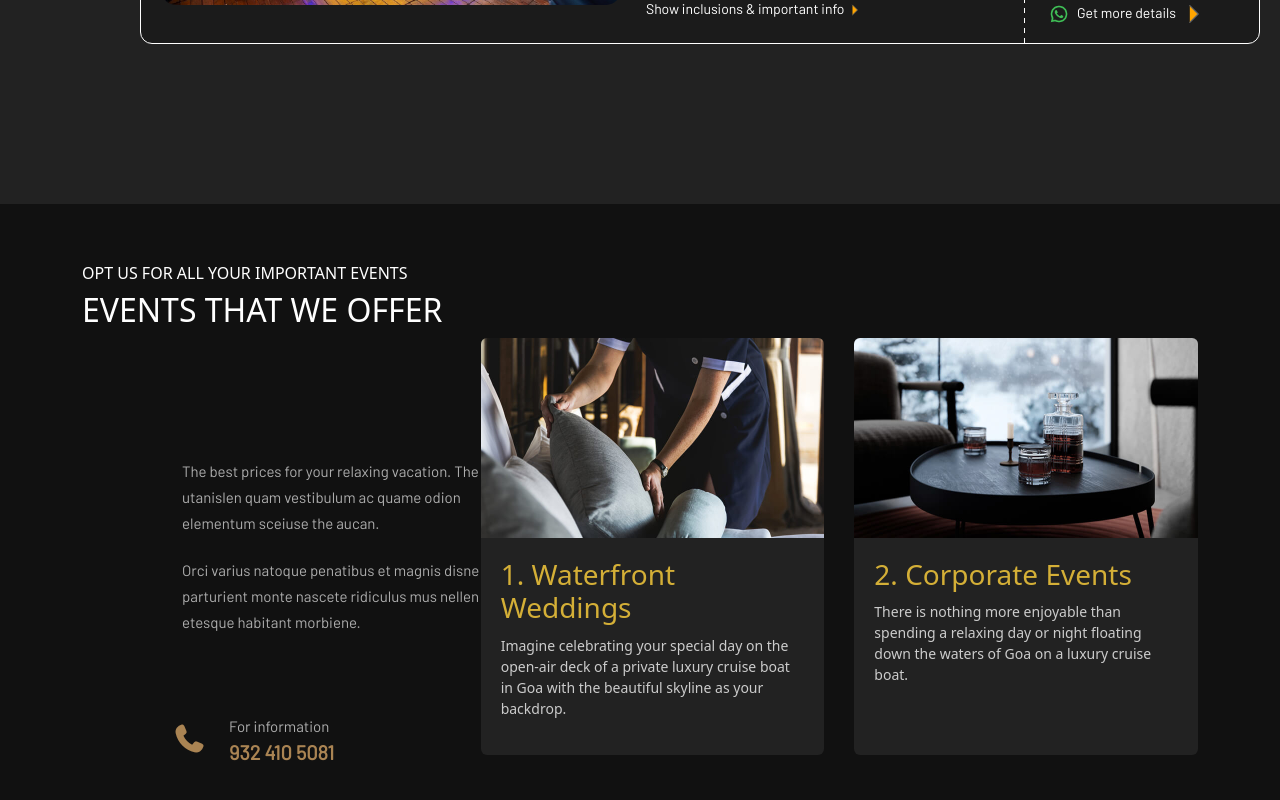
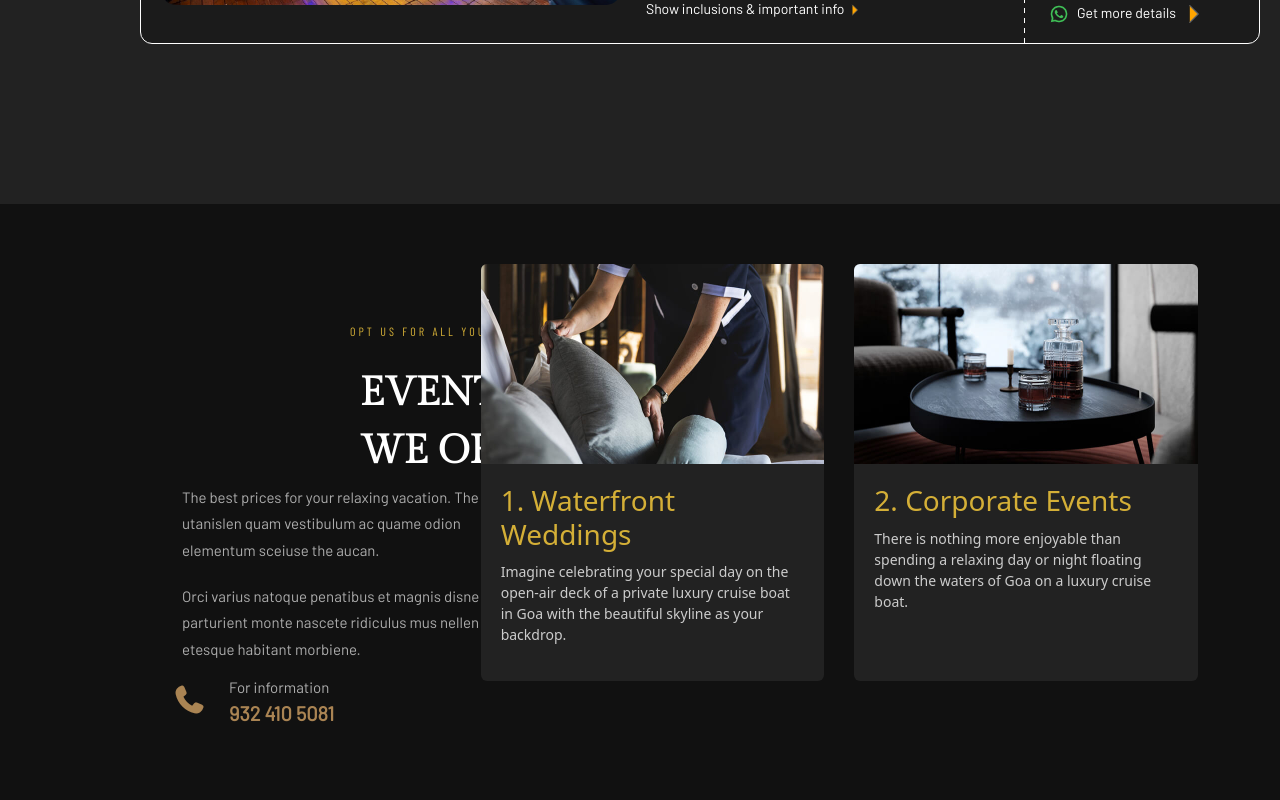
Before and after one commit to Kratagya-Webkorps/nautiamigo-angular, an Angular app: page / in a window 1280 px wide. Shown: the part 4562-5362 px from the top of the page. Built offline with nearby package versions, Linux system fonts and the light colour scheme.

Commit message:
add minor changes to css

```diff
--- a/src/app/events-section-latest/events-section.component.css
+++ b/src/app/events-section-latest/events-section.component.css
@@ -129,7 +129,7 @@ swiper-slide {
 }
 .contact-info {
   position: absolute;
-  top: 375px;
+  top: 410px;
   left: 90px;
 }
 .info-label {
@@ -142,7 +142,7 @@ swiper-slide {
 
 .events-left {
   position: relative;
-  top: 120px;
+  top: 220px;
   left: 100px;
   width: 325px;
 }
@@ -154,3 +154,30 @@ swiper-slide {
   letter-spacing: 0px;
   color: #adadad;
 }
+.sub-heading {
+  position: absolute;
+  top: 160px;
+  left: 360px;
+  font-family: "Gilda Display", sans-serif;
+  font-size:40px;
+  line-height: 57.5px;
+  letter-spacing: 0px;
+  font-weight: 600;
+  color: #fff; /* or your design color */
+  width: 300px;
+}
+/* .heading{
+  position: absolute;
+
+} */
+.heading {
+  position: absolute;
+  top: 120px;
+  left: 350px;
+  font-size: 12px;
+  letter-spacing: 3px;
+  font-family: "Barlow Condensed", sans-serif;
+  font-weight: 400;
+  color: #d4af37; /* golden */
+  margin: 0; /* remove default h6 margin */
+}
--- a/src/app/events-section-latest/events-section.component.html
+++ b/src/app/events-section-latest/events-section.component.html
@@ -3,6 +3,7 @@
     <h6 class="heading">OPT US FOR ALL YOUR IMPORTANT EVENTS</h6>
     <h2 class="sub-heading">EVENTS THAT WE OFFER</h2>
     <div class="underline"></div>
+
 
     <swiper-container
       class="events-swiper"
@@ -17,7 +18,7 @@
       <!-- Slide 1 -->
       <swiper-slide>
         <div class="events-grid">
-          <!-- Left Content -->
+          <!-- Left Content (keep it even if empty) -->
           <div class="events-left">
             <p>
               The best prices for your relaxing vacation. The utanislen quam
@@ -27,7 +28,6 @@
               Orci varius natoque penatibus et magnis disne parturient monte
               nascete ridiculus mus nellen etesque habitant morbiene.
             </p>
-
           </div>
 
           <!-- Right Content (2 Images + Text) -->
@@ -57,7 +57,6 @@
             </div>
           </div>
         </div>
-
         <div class="contact-info">
           <i class="fas fa-phone"></i>
           <div class="contact-text">
@@ -66,6 +65,7 @@
           </div>
         </div>
       </swiper-slide>
+
 
       <!-- Slide 2 -->
       <swiper-slide>
```
